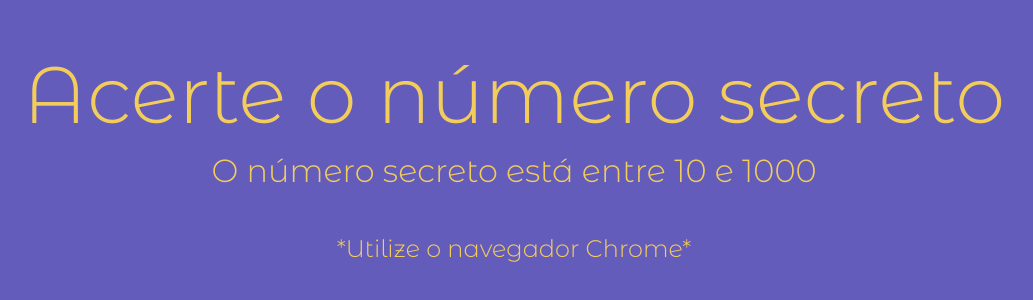
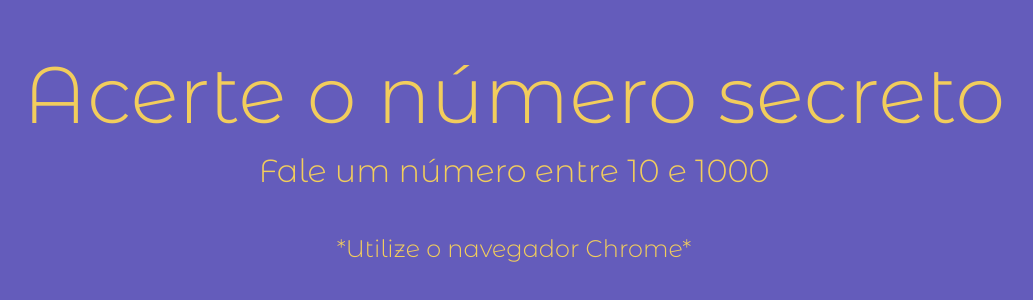
Before and after one commit to httpE2Barao/Numero-secreto, a plain HTML site: page index.html in a window 1280 px wide. Shown: the part 242-542 px from the top of the page, without its empty margins (126-1159 px from the left). Drawn offline with nearby package versions, Linux system fonts and the light colour scheme.

Commit message:
Update index.html

```diff
--- a/index.html
+++ b/index.html
@@ -13,7 +13,7 @@
     <main>
         <h1>Acerte o número secreto</h1>
 
-        <h3>O número secreto está entre <span id="menor-val">#</span> e <span id="maior-val">#</span></h3>
+        <h3>Fale um número entre <span id="menor-val">#</span> e <span id="maior-val">#</span></h3>
 
         <div id="chute" class="mensagem">
             <p>*Utilize o navegador Chrome*</p>
```
